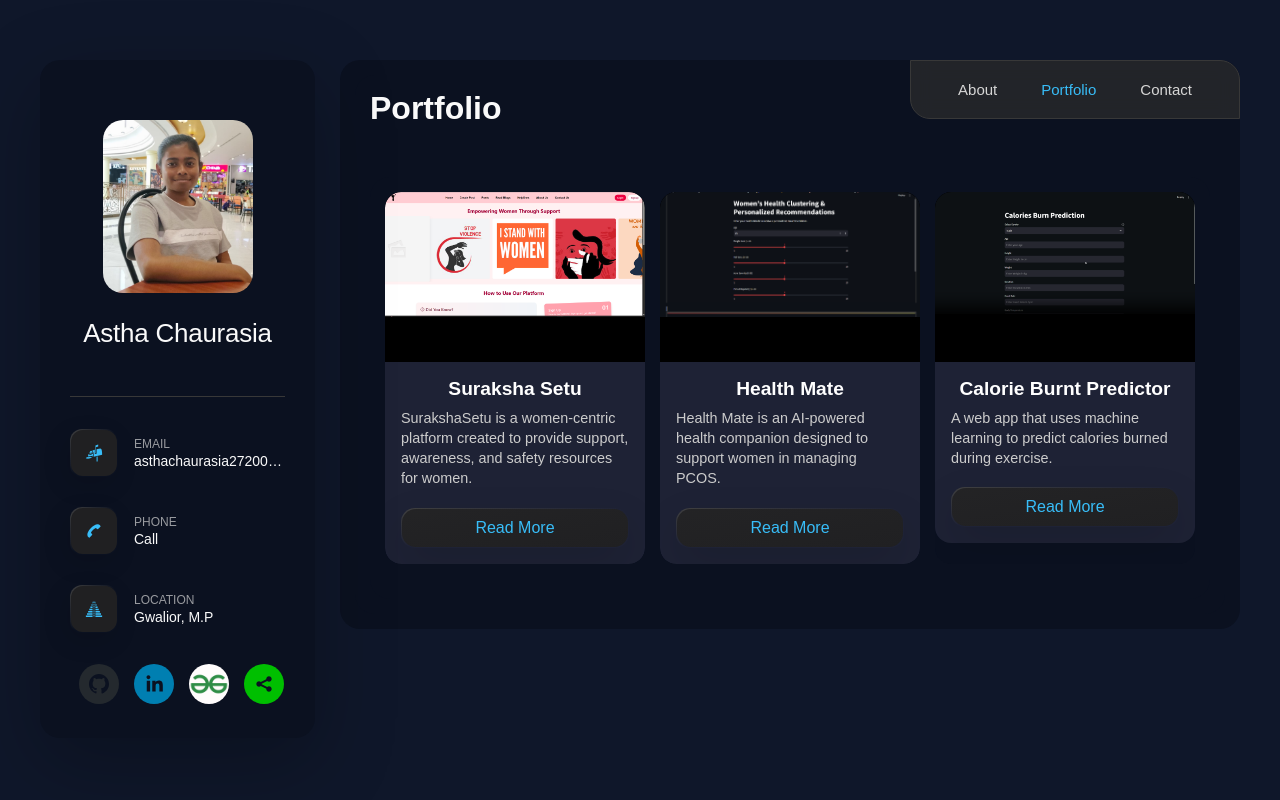
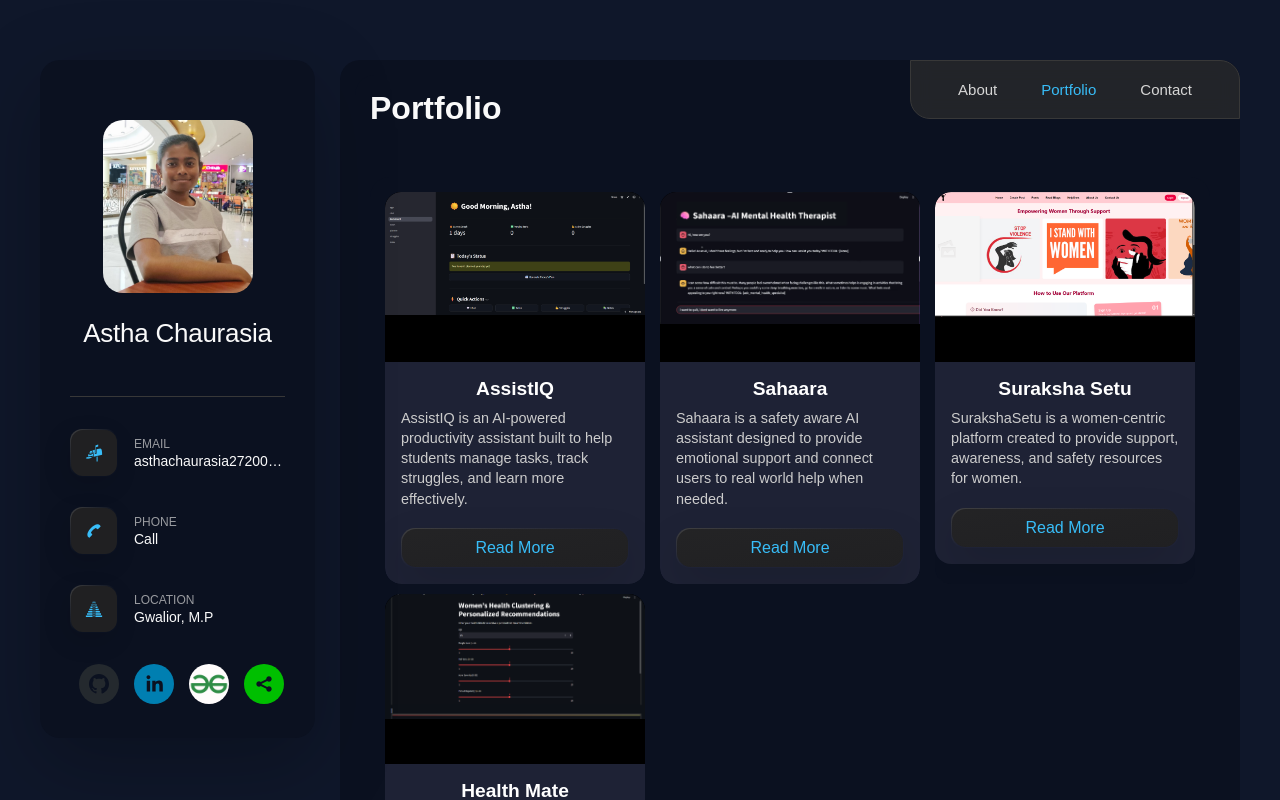
Before and after one commit to Astha-950/Portfolio, a React (Vite) app: page /portfolio in a window 1280 px wide. Shown: the top 800 px of the page. Built offline with nearby package versions, Linux system fonts and the light colour scheme.

Commit message:
Update Portfolio.jsx

```diff
--- a/src/pages/Portfolio/Portfolio.jsx
+++ b/src/pages/Portfolio/Portfolio.jsx
@@ -2,8 +2,28 @@ import { useState } from "react";
 
 const Portfolio = () => {
   const projects = [
+     {
+      id: 1,
+      title: "AssistIQ",
+      image: "/images/assistiq.png",
+      shortDescription:
+        "AssistIQ is an AI-powered productivity assistant built to help students manage tasks, track struggles, and learn more effectively.",
+      longDescription:
+        "The project aims to create an intelligent study companion that uses RAG-based systems to answer questions from personal notes, generate daily plans, and automatically organize tasks and learning progress.",
+      github: "https://github.com/Astha-950/AssistIQ",
+    },
+     {
+      id: 2,
+      title: "Sahaara",
+      image: "/images/shaara.png",
+      shortDescription:
+        "Sahaara is a safety aware AI assistant designed to provide emotional support and connect users to real world help when needed.",
+      longDescription:
+        "The project focuses on creating a responsible conversational AI system that analyzes emotional intent, offers empathetic responses, recommends nearby therapists, and enables emergency escalation to ensure user safety.",
+      github: "https://github.com/Astha-950/Sahaara",
+    },
     {
-      id: 1,
+      id: 3,
       title: "Suraksha Setu",
       image: "/images/SurakshaSetu.png",
       shortDescription:
@@ -13,7 +33,7 @@ const Portfolio = () => {
       github: "https://github.com/Astha-950/SurakshaSetu",
     },
     {
-      id: 2,
+      id: 4,
       title: "Health Mate",
       image: "/images/Health-Mate.png",
       shortDescription:
@@ -22,16 +42,7 @@ const Portfolio = () => {
         "The application leverages machine learning to analyze women's health data for personalized health recommendations.",
       github: "https://github.com/Astha-950/Health-Mate",
     },
-    {
-      id: 3,
-      title: "Calorie Burnt Predictor",
-      image: "/images/CalorieBurntPredictor.png",
-      shortDescription:
-        "A web app that uses machine learning to predict calories burned during exercise.",
-      longDescription:
-        "This project showcases machine learning from data cleaning to deployment via a user-friendly web interface.",
-      github: "https://github.com/Astha-950/Calorie-Burnt-Predictor-",
-    },
+
   ];
 
   const [expandedProjectId, setExpandedProjectId] = useState(null);
```
